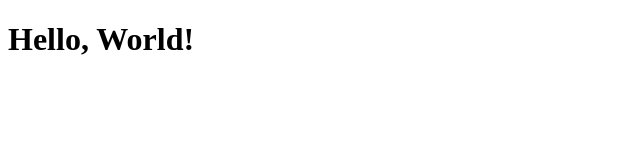
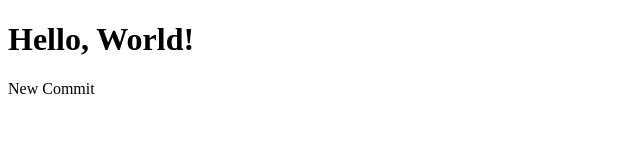
Before and after one commit to AIMERPRO/new_project, a plain HTML site: page index.html in a window 1280 px wide. Shown: the whole page, without its empty margins (0-640 px from the left). Drawn offline with Linux system fonts and the light colour scheme.

Commit message:
second commit

```diff
--- a/index.html
+++ b/index.html
@@ -6,5 +6,6 @@
 	</head>
 	<body>
 	<p><h1>Hello, World!</h1></p>
+	<p>New Commit</p>
 	</body>
 </html>
```
